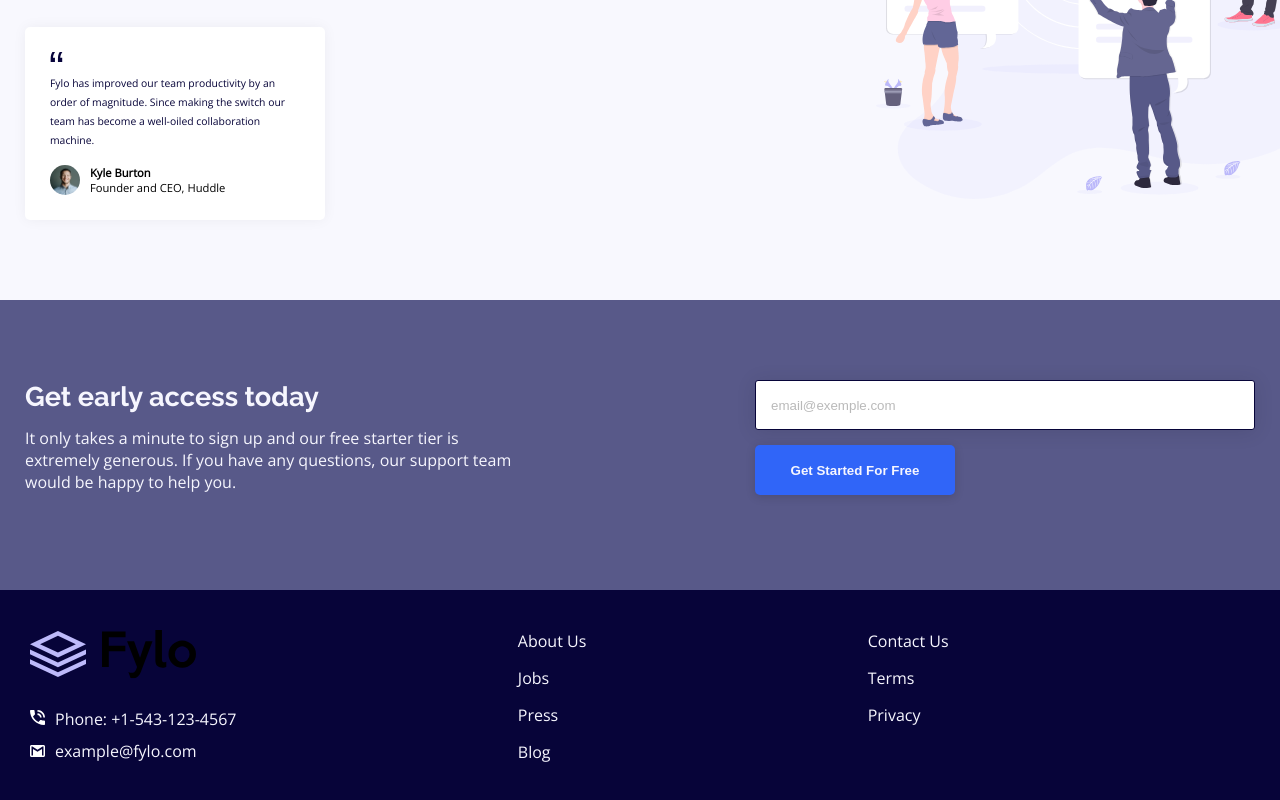
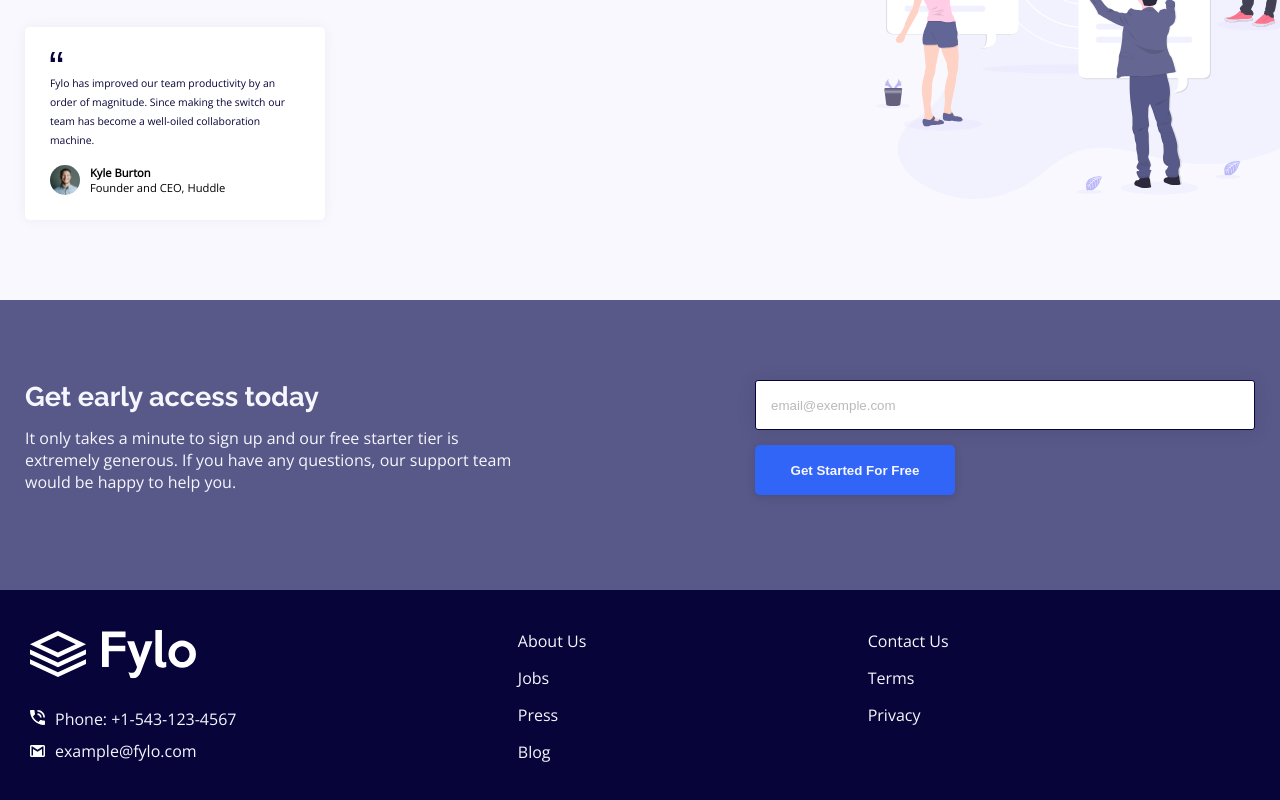
Before and after one commit to kdumagalhaes/fylo-landing-page-reactjs, a React (Create React App) app: page / in a window 1280 px wide. Shown: the part 1234-2034 px from the top of the page. Built offline with nearby package versions, Linux system fonts and the light colour scheme.

Commit message:
add white logo in footer

```diff
--- a/src/components/Divs/Footer/Footer.js
+++ b/src/components/Divs/Footer/Footer.js
@@ -6,7 +6,7 @@ import { Icon } from '@iconify/react';
 import socialFacebookCircular from '@iconify/icons-typcn/social-facebook-circular';
 import socialTwitterCircular from '@iconify/icons-typcn/social-twitter-circular';
 import socialInstagramCircular from '@iconify/icons-typcn/social-instagram-circular';
-
+import LogoWhiteSVG from '../../../assets/logo-white.svg'
 
 
 const Footer = () => {
@@ -14,7 +14,9 @@ const Footer = () => {
     <FooterTag>
       <ContentDiv>
       <div>
-      <Logo margin="0 0 20px 0"/>
+      <Logo margin="0 0 20px 0">
+      <a href="/#"><img src={LogoWhiteSVG} alt="fylo description SEO"/></a>
+        </Logo>
       <ContactInfo />
       </div>
       <LinkList1>
--- a/src/components/Header/Header.js
+++ b/src/components/Header/Header.js
@@ -2,12 +2,15 @@ import React, { Fragment } from 'react';
 import { HeaderTag } from './HeaderStyles';
 import Logo from './Logo/Logo';
 import TopMenu from './TopMenu/TopMenu';
+import LogoSVG from '../../assets/logo.svg'
 
 const Header = () => {
   return (
     <Fragment>
       <HeaderTag>
-          <Logo/>
+          <Logo>
+          <a href="/#"><img src={LogoSVG} alt="fylo description SEO"/></a>
+          </Logo>
           <TopMenu />
       </HeaderTag>
     </Fragment>
--- a/src/components/Header/Logo/Logo.js
+++ b/src/components/Header/Logo/Logo.js
@@ -1,11 +1,10 @@
 import React from 'react'
 import {LogoStyled} from './LogoStyles'
-import LogoSVG from '../../../assets/logo.svg'
 
-const Logo = ({margin}) => {
+const Logo = ({margin, children}) => {
     return (
         <LogoStyled margin={margin}>
-            <a href="/#"><img src={LogoSVG} alt="fylo description SEO"/></a>
+            {children}
         </LogoStyled>
     )
 }
```
Also changed, not shown: src/assets/logo-white.svg.
